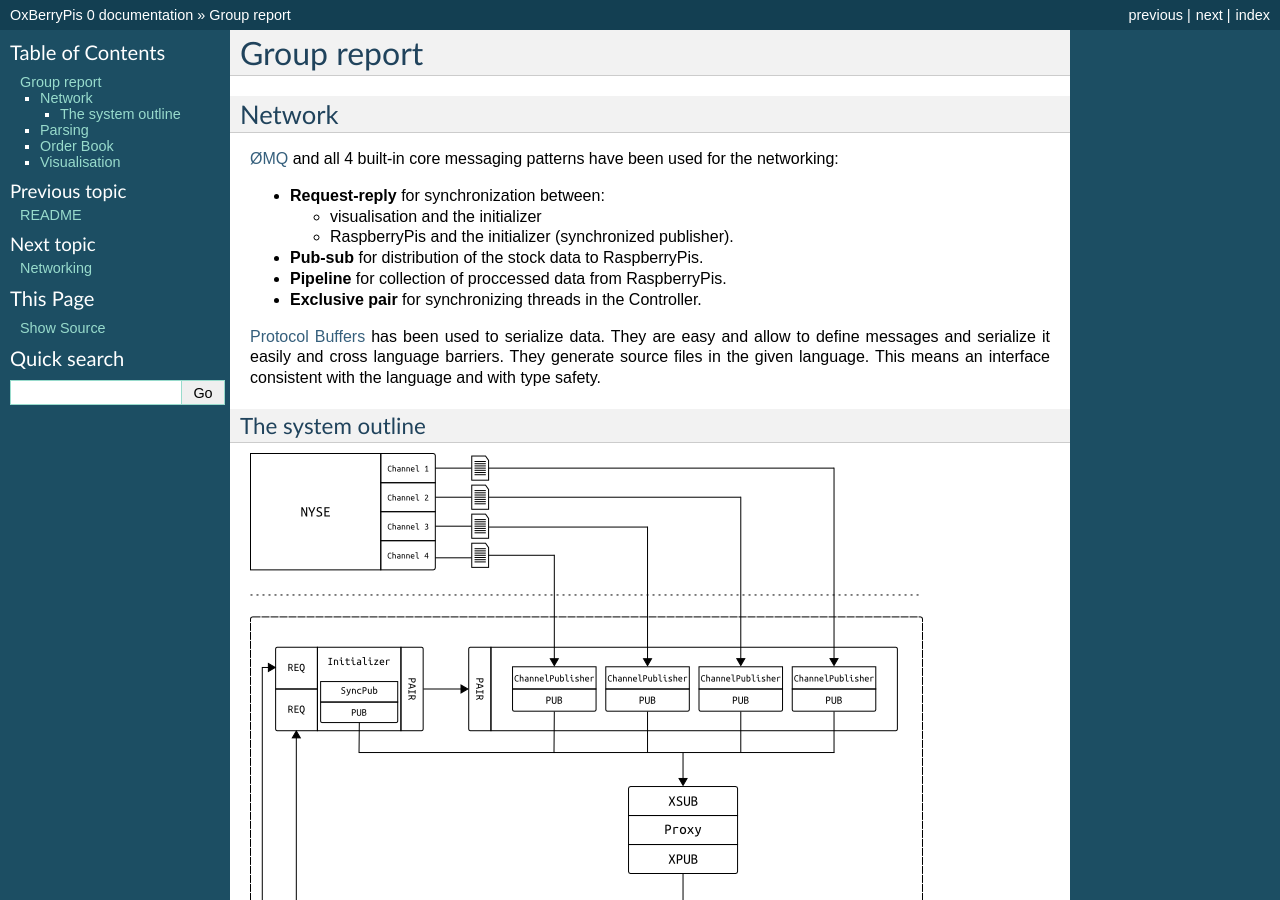
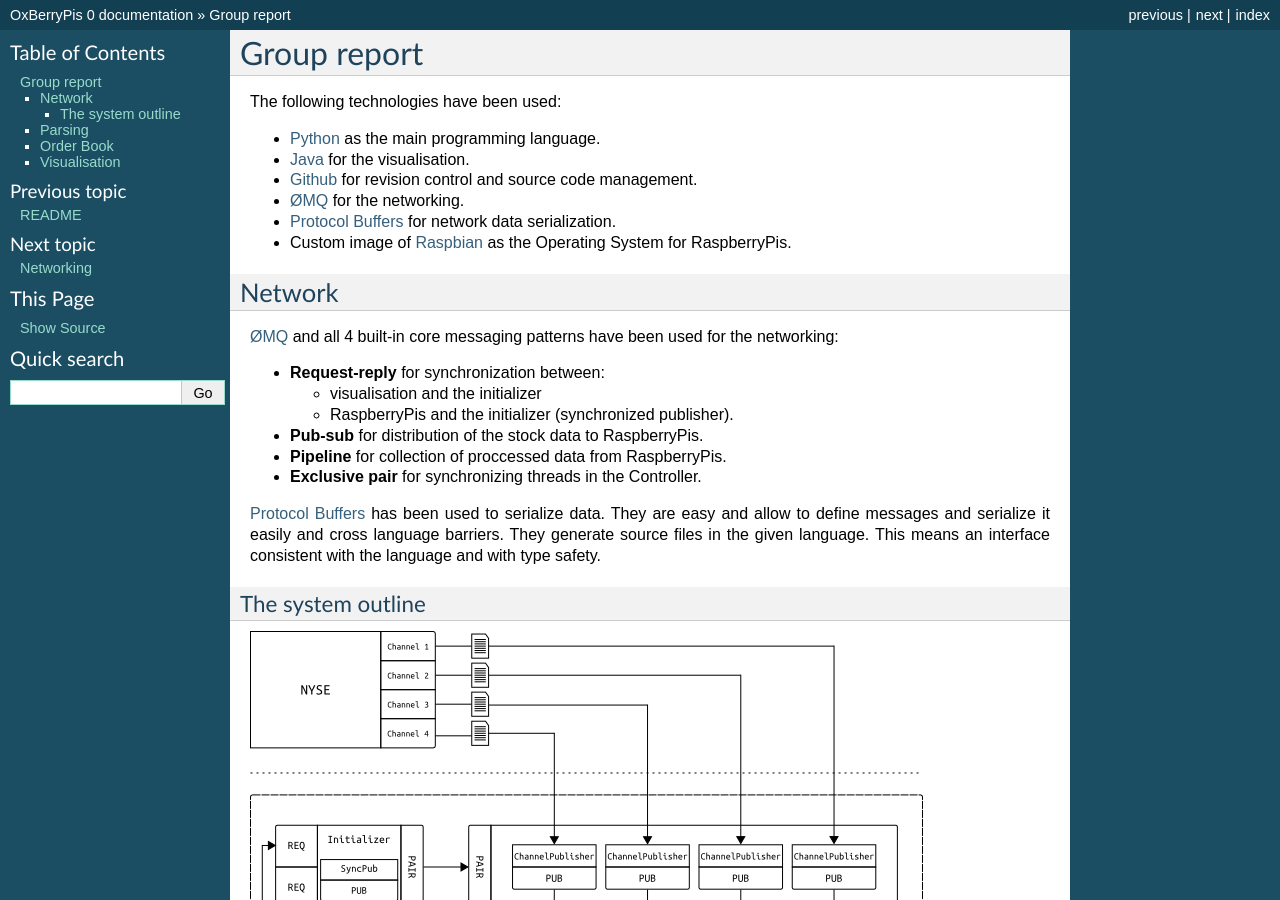
Before and after one commit to kuba/OxBerryPis, a Sphinx documentation site: the page built from docs/sphinx/report.rst, in a window 1280 px wide and 900 px high. Built offline with Sphinx 7.4.7, drawn with Linux system fonts in a browser that asks for light colours.

Commit message:
Add group report intro.

```diff
--- a/docs/sphinx/report.rst
+++ b/docs/sphinx/report.rst
@@ -1,6 +1,23 @@
 Group report
 ============
 
+The following technologies have been used:
+
+* `Python <http://python.org>`_ as the main programming language.
+
+* `Java <http://www.oracle.com/technetwork/java/index.html>`_ for the
+  visualisation.
+
+* `Github <https://github.com/>`_ for revision control and source code
+  management.
+
+* `ØMQ <http://www.zeromq.org/>`_ for the networking.
+
+* `Protocol Buffers <https://developers.google.com/protocol-buffers/>`_
+  for network data serialization.
+
+* Custom image of `Raspbian <http://www.raspberrypi.org/downloads>`_ as
+  the Operating System for RaspberryPis.
 
 
 Network
```
